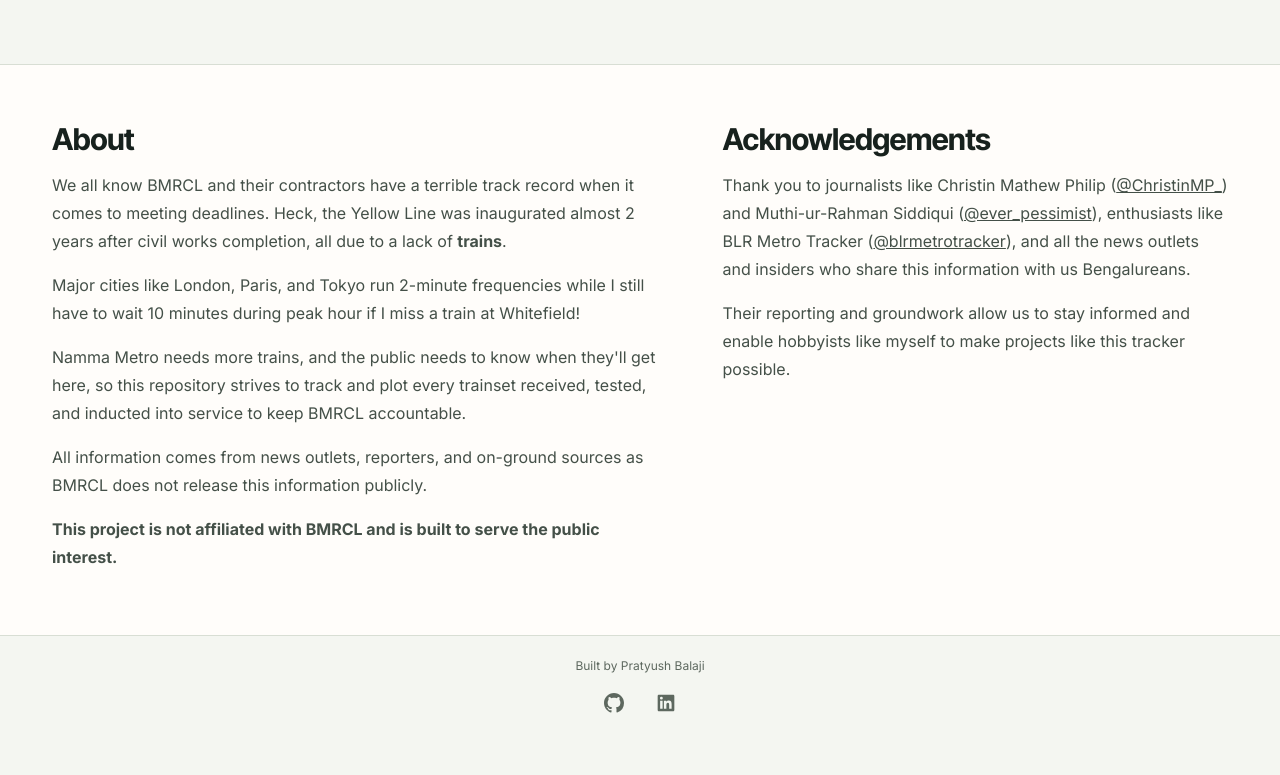
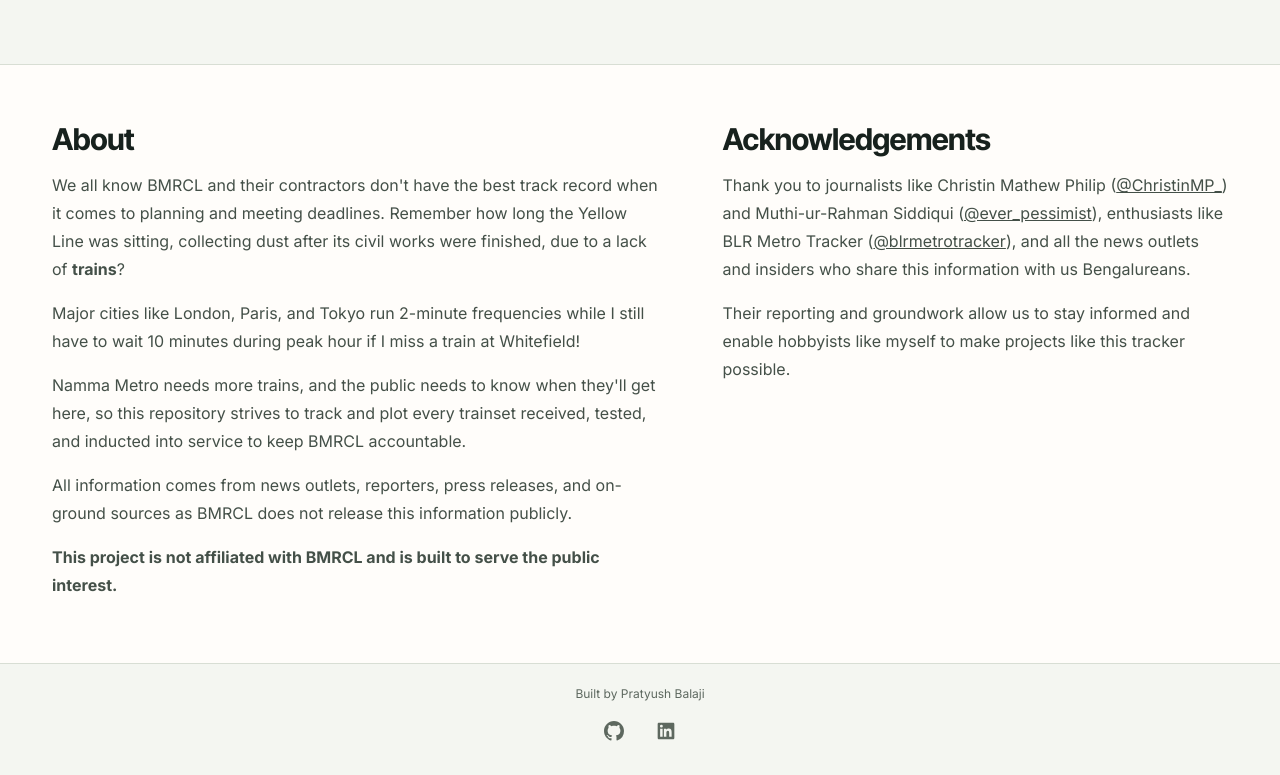
Before and after one commit to PratyushBalaji/trainset-tracker, a SvelteKit app: page / in a window 1280 px wide. Shown: the part 1778-2553 px from the top of the page. Before the commit the page ends 2525 px from the top, so only its background shows below. Built offline with nearby package versions, Linux system fonts and the light colour scheme.

Commit message:
docs: soften and correct the about section
Tones down the opening, replaces the inaccurate 'almost 2 years' Yellow Line claim with a question, and lists press releases as a source.

```diff
--- a/src/routes/+page.svelte
+++ b/src/routes/+page.svelte
@@ -105,12 +105,11 @@
   <section class="about">
     <div>
       <h2>About</h2>
-      <p>We all know BMRCL and their contractors have a terrible track record when it comes to meeting deadlines. Heck, the Yellow Line was inaugurated almost 2 years after civil works completion, all due to a lack of <strong>trains</strong>.</p>
+      <p>We all know BMRCL and their contractors don't have the best track record when it comes to planning and meeting deadlines. Remember how long the Yellow Line was sitting, collecting dust after its civil works were finished, due to a lack of <strong>trains</strong>?</p>
       <p>Major cities like London, Paris, and Tokyo run 2-minute frequencies while I still have to wait 10 minutes during peak hour if I miss a train at Whitefield!</p>
       <p>Namma Metro needs more trains, and the public needs to know when they'll get here, so this repository strives to track and plot every trainset received, tested, and inducted into service to keep BMRCL accountable.</p>
-      <p>All information comes from news outlets, reporters, and on-ground sources as BMRCL does not release this information publicly.</p>
-      <p><strong>This project is not affiliated with BMRCL and is built to serve the public interest.</strong></p>
-    </div>
+      <p>All information comes from news outlets, reporters, press releases, and on-ground sources as BMRCL does not release this information publicly.</p>
+      <p><strong>This project is not affiliated with BMRCL and is built to serve the public interest.</strong></p>    </div>
     <div>
       <h2>Acknowledgements</h2>
       <p>Thank you to journalists like Christin Mathew Philip (<a href="https://x.com/ChristinMP_" target="_blank" rel="noreferrer">@ChristinMP_</a>) and Muthi-ur-Rahman Siddiqui (<a href="https://x.com/ever_pessimist" target="_blank" rel="noreferrer">@ever_pessimist</a>), enthusiasts like BLR Metro Tracker (<a href="https://x.com/blrmetrotracker" target="_blank" rel="noreferrer">@blrmetrotracker</a>), and all the news outlets and insiders who share this information with us Bengalureans.</p>
```
